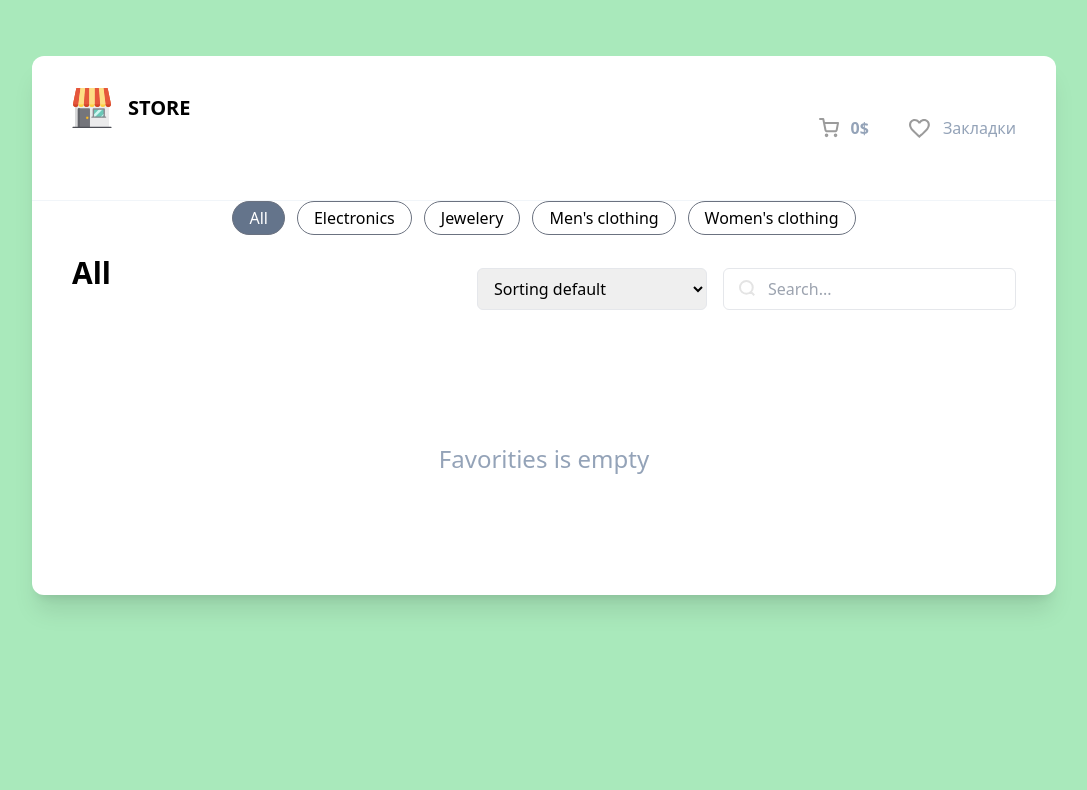
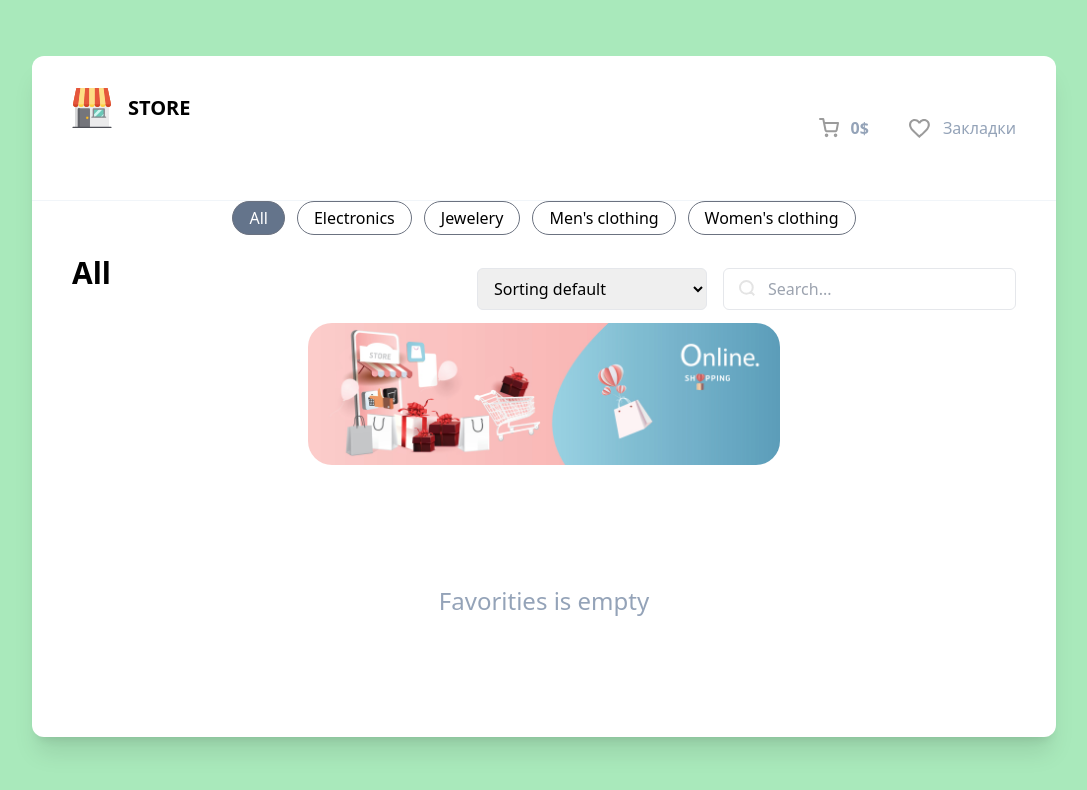
Before and after one commit to kraiviks/k-vue-store, a Vue app: page /favorities in a window 1280 px wide. Shown: the top 790 px of the page, without its empty margins (96-1183 px from the left). Built offline with nearby package versions, Linux system fonts and the light colour scheme; no server answers.

Commit message:
feature: add banner

```diff
--- a/src/App.vue
+++ b/src/App.vue
@@ -6,6 +6,7 @@ import TheHeader from './components/TheHeader.vue'
 import TheCategories from './components/TheCategories.vue'
 import TheDrawer from './components/TheDrawer.vue'
 import TheFilters from './components/TheFilters.vue'
+import TheBanner from './components/TheBanner.vue'
 
 const store = useStore()
 
@@ -39,6 +40,7 @@ onMounted(async () => {
     <TheHeader class="flex flex-wrap" />
     <TheCategories class="flex justify-center mb-5" />
     <TheFilters class="px-10" />
+    <TheBanner imageUrl="/banner.jpg" />
     <main class="py-10">
       <RouterView />
     </main>
--- /dev/null
+++ b/src/components/TheBanner.vue
@@ -0,0 +1,10 @@
+<script setup>
+defineProps({
+  imageUrl: String
+})
+</script>
+<template>
+  <div class="mx-10 max-lg:mt-5 flex justify-center">
+    <img src="/banner.jpg" alt="banner" class="rounded-3xl lg:w-[50%]"  />
+  </div>
+</template>
```
Also changed, not shown: public/banner.jpg (added).
